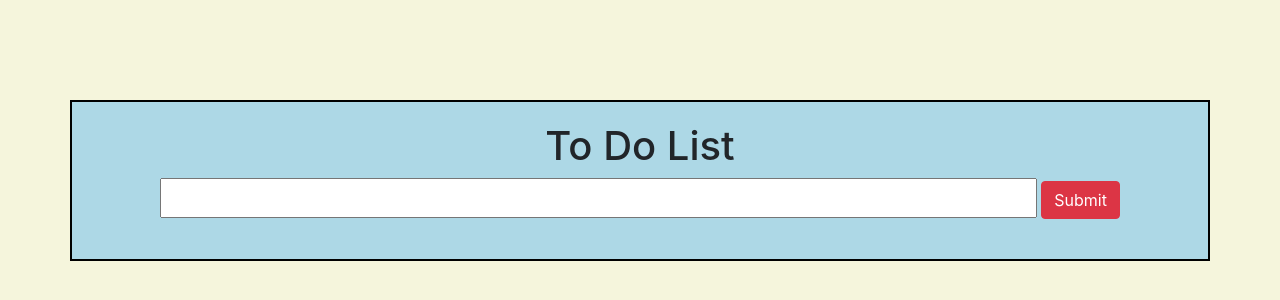
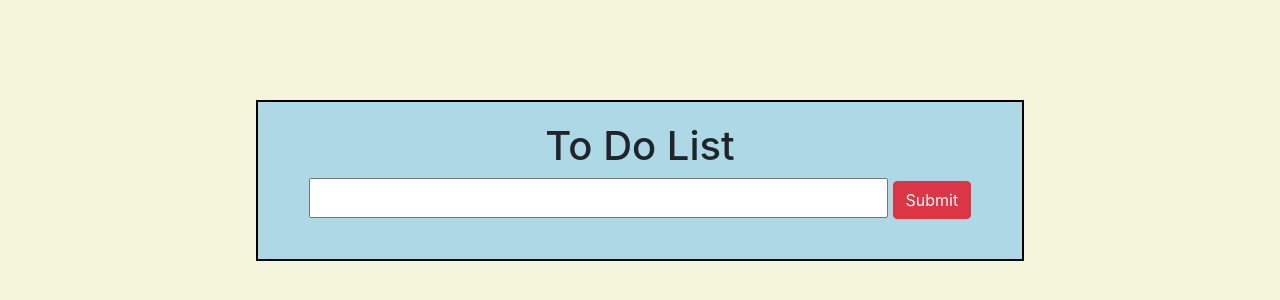
Before and after one commit to TosinJs/Learning_Projects, a plain HTML site: page To Do List/index.html in a window 1280 px wide. Drawn offline with Linux system fonts and the light colour scheme.

Commit message:
Style Changes

```diff
--- a/Calculator/css/styles.css
+++ b/Calculator/css/styles.css
@@ -19,7 +19,7 @@ form {
 	width: 70%;
 	margin-left: auto;
 	margin-right: auto;
-	background-color: turquoise;
+	background-color: lightblue;
 }
 
 input {
--- a/To Do List/css/styles.css
+++ b/To Do List/css/styles.css
@@ -7,6 +7,7 @@ body {
 	border: 2px solid black;
 	padding: 20px;
 	background-color: lightblue;
+	width: 60%;
 }
 input {
 	width: 80%;
```
